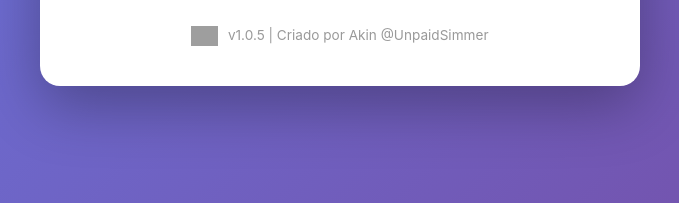
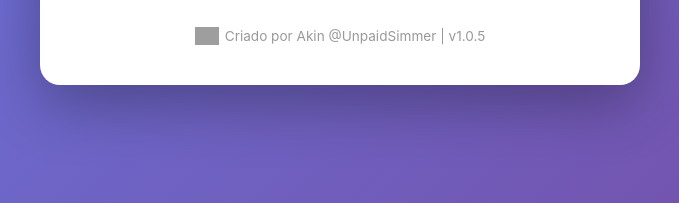
Before and after one commit to thebossrrpg/Thesims4modanalyzer, a website: page docs/index.html in a window 1280 px wide. Shown: the part 499-702 px from the top of the page, 300-979 px from the left. Drawn offline with Linux system fonts and the light colour scheme; grey boxes are pictures that could not be loaded.

Commit message:
Fix footer alignment v1.0.5

```diff
--- a/docs/index.html
+++ b/docs/index.html
@@ -144,12 +144,15 @@
             margin-top: 30px;
             color: #999;
             font-size: 0.85rem;
+            display: flex;
+            align-items: center;
+            justify-content: center;
+            gap: 6px;
         }
 
         .footer img {
-            height: 20px;
-            vertical-align: middle;
-            margin-right: 6px;
+            height: 18px;
+            display: block;
         }
     </style>
 </head>
@@ -180,7 +183,7 @@
 
         <div class="footer">
             <img src="https://64.media.tumblr.com/05d22b63711d2c391482d6faad367ccb/675ea15a79446393-0d/s96x96u_c1/10c6e06c1ea95a565da2dd283697116d3e7eca03.pnj">
-            v1.0.5 | Criado por Akin @UnpaidSimmer
+            <span>Criado por Akin @UnpaidSimmer | v1.0.5</span>
         </div>
     </div>
 
@@ -202,7 +205,6 @@
             const url = urlInput.value.trim();
             if (!url) return;
 
-            // UI loading state
             submitBtn.disabled = true;
             btnText.style.display = 'none';
             spinner.style.display = 'block';
@@ -219,7 +221,6 @@
 
                 const data = await response.json();
 
-                // Show result
                 result.style.display = 'block';
 
                 if (data.status === 'FOUND') {
@@ -243,7 +244,6 @@
                     resultContent.textContent = data.error || 'Erro desconhecido';
                 }
 
-                // Show full JSON
                 const jsonOutput = document.createElement('div');
                 jsonOutput.className = 'json-output';
                 jsonOutput.textContent = JSON.stringify(data, null, 2);
```
